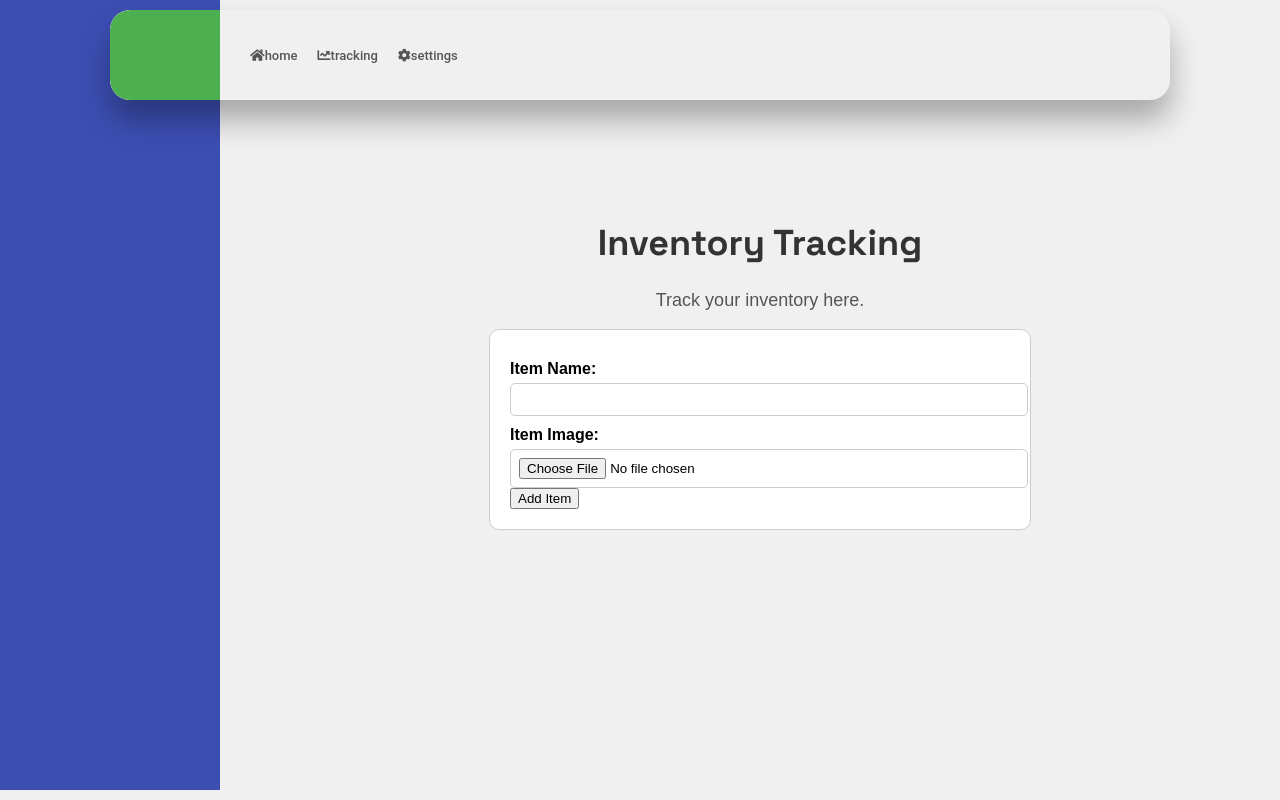
After one commit to ScytheDEM/Inventory-Management-System, a PHP site: page /tracking.html in a window 1280 px wide. The commit adds this page. Run offline with PHP 8.4, Linux system fonts and the light colour scheme.

Commit message:
Inventory Tracking Added - Alpha 24-06-24

```diff
--- /dev/null
+++ b/data/username1.txt
@@ -0,0 +1,2 @@
+The funny|uploads/username1/665e850da2bca604e753b64f_Screenshot 2024-06-04 at 1.07.02 pm.jpeg
+Thest|uploads/username1/6668ebdd40fca45eecc70a63_Screenshot 2024-06-12 at 10.28.35 am.png
--- a/logins.txt
+++ b/logins.txt
@@ -1,2 +1,5 @@
 username1,password1
 username2,password2
+games,password1
+foodeatingfatty,password1
+grdtfyguhilgjfdfvdsfdhjulyjfdgfsghjkll,password1
--- /dev/null
+++ b/logout.php
@@ -0,0 +1,5 @@
+<?php
+session_start();
+session_destroy();
+header('Location: login.html');
+?>
--- /dev/null
+++ b/tracking.css
@@ -0,0 +1,192 @@
+body {
+    font-family: Arial, sans-serif; /* set the font family for the body */
+    margin: 0; /* remove margin */
+    padding: 0; /* remove padding */
+    background-color: #f0f0f0; /* background color for the body */
+}
+
+nav {
+    background-color: #f0f0f0; /* background color for the navigation bar */
+    border-radius: 20px; /* add border-radius for the curved design */
+    margin-bottom: 20px; /* add margin at the bottom */
+    overflow: hidden; /* prevents child elements from protruding */
+    padding: 10px; /* padding for the navigation bar */
+    position: fixed; /* fixed positioning so it stays visible when scrolling */
+    top: 10px; /* position the navigation bar 10px from the top */
+    left: 50%; /* position the navigation bar horizontally at the center */
+    transform: translateX(-50%); /* move the navigation bar back by half of its width */
+    width: calc(100% - 240px); /* adjust navigation bar width to accommodate sidebar */
+    z-index: 2; /* ensure navigation bar is above the sidebar */
+    box-shadow: 0 20px 30px rgba(0, 0, 0, 0.3); /* add a big shadow */
+    display: flex; /* add this line */
+    align-items: center; /* add this line */
+}
+
+#green-square {
+    position: absolute; /* position absolute for positioning within the navigation bar */
+    top: 0; /* position the green square at the top */
+    left: 0; /* position the green square at the left edge */
+    background-color: #4CAF50; /* green color for the branding */
+    width: 110px; /* width of the green square */
+    height: 100%; /* height of the navigation bar */
+    border-radius: 20px 0 0 20px; /* adjust border radius to match the navigation bar */
+    z-index: 1; /* ensure it's above the content */
+}
+
+nav ul {
+    list-style-type: none; /* remove the default list style */
+    margin: 0; /* remove margin */
+    padding: 0; /* remove padding */
+    display: flex; /* make the navigation items align horizontally */
+    margin-left: 120px; /* add margin to the left to move the navigation items past the green part */
+    align-items: center; /* add this line */
+    height: 100%; /* add this line */
+}
+
+nav ul li {
+    padding: 10px; /* add padding to the navigation items */
+}
+
+nav ul li:first-child {
+    margin-left: 0; /* reset the margin for the first navigation item */
+}
+
+nav ul li a {
+    text-decoration: none; /* remove underline from links */
+    color: #555; /* text color */
+    display: flex; /* align text and icon horizontally */
+    align-items: center; /* center items vertically */
+    font-size: 13px; /* increase font size */
+    font-family: 'Roboto', sans-serif; /* change font to Roboto */
+    font-weight: 500; /* add some weight to the font */
+    position: relative; /* add this line */
+}
+
+.nav-button:hover::after {
+    content: ''; /* empty content */
+    position: absolute; /* position the pseudo-element absolutely */
+    top: 50%; /* position it at the vertical center */
+    left: 50%; /* position it at the horizontal center */
+    transform: translate(-50%, -50%); /* move it back by half of its width and height */
+    width: calc(100% + 20px); /* adjust width to cover the button with some padding */
+    height: calc(100% + 10px); /* adjust height to cover the button with some padding */
+    background-color: rgba(255, 255, 255, 0.2); /* transparent white background */
+    border-radius: 20px; /* rounded corners */
+    animation: glow 1s infinite alternate; /* animation for glowing effect */
+}
+
+@keyframes glow {
+    from {
+        box-shadow: 0 0 10px 2px #4CAF50; /* initial glow color */
+    }
+    to {
+        box-shadow: 0 0 20px 6px #4CAF50; /* final glow color */
+    }
+}
+
+.auth-buttons {
+    margin-left: auto; /* push the buttons to the right */
+    padding-left: 1100px; /* add padding to the left */
+}
+
+#content {
+    padding: 20px; /* add padding */
+    margin-left: 240px; /* adjust content margin to accommodate sidebar */
+}
+
+.auth-buttons a {
+    color: #555; /* text color */
+    text-decoration: none; /* remove underline from links */
+    padding: 10px 20px; /* add padding */
+    border-radius: 20px; /* rounded corners */
+    background-color: #4CAF50; /* background color for the buttons */
+}
+
+.auth-buttons a:hover {
+    background-color: #45a049; /* background color on hover */
+}
+
+.sidebar {
+    background-color: rgb(60, 78, 178); /* sidebar color */
+    width: 220px; /* sidebar width */
+    height: calc(100vh - 10px); /* full height of the viewport minus 10px for the navigation bar */
+    position: fixed; /* fixed positioning so it stays visible when scrolling */
+    top: 0; /* position the sidebar at the top */
+    left: 0; /* position the sidebar at the left */
+    z-index: 1; /* ensure sidebar is behind the navigation bar */
+}
+
+.tracking-content {
+    text-align: center; /* center align the text */
+    margin-top: 200px; /* adjust the top margin to move the text down */
+    opacity: 0; /* initially hide the text */
+    animation: fadeIn 1s forwards; /* apply fade-in animation */
+}
+
+@keyframes fadeIn {
+    from {
+        opacity: 0; /* start with opacity 0 */
+    }
+    to {
+        opacity: 1; /* end with opacity 1 */
+    }
+}
+
+.tracking-content h1 {
+    font-family: "Space Grotesk", sans-serif; /* use Space Grotesk font */
+    font-size: 36px; /* adjust the font size as needed */
+    color: #333; /* text color */
+    font-weight: bold; /* font weight */
+}
+
+.tracking-content p {
+    color: #555; /* text color */
+    font-size: 18px; /* font size */
+    margin-top: 20px; /* margin at the top */
+}
+
+/* Additional styles for the form */
+#inventory-form {
+    text-align: left;
+    margin: auto;
+    width: 50%;
+    padding: 20px;
+    border: 1px solid #ccc;
+    border-radius: 10px;
+    background-color: #fff;
+}
+
+#inventory-form label {
+    font-weight: bold;
+    display: block;
+    margin-top: 10px;
+}
+
+#inventory-form input[type="text"],
+#inventory-form input[type="file"] {
+    width: 100%;
+    padding: 8px;
+    margin-top: 5px;
+    border-radius: 5px;
+    border: 1px solid #ccc;
+}
+
+#inventory-form input[type="submit"] {
+    margin-top: 20px;
+    padding: 10px 20px;
+    border: none;
+    border-radius: 5px;
+    background-color: #4CAF50;
+    color: #fff;
+    cursor: pointer;
+}
+
+#inventory-form input[type="submit"]:hover {
+    background-color: #45a049;
+}
+
+.inventory-item img {
+    max-width: 100%; /* Responsive image */
+    height: auto; /* Maintain aspect ratio */
+    border-radius: 4px; /* Slight rounding */
+}
--- /dev/null
+++ b/tracking.html
@@ -0,0 +1,77 @@
+<!DOCTYPE html>
+<html lang="en">
+  <head>
+    <meta charset="UTF-8" />
+    <meta name="viewport" content="width=device-width, initial-scale=1.0" />
+    <title>Invtrack - Tracking</title>
+    <link rel="stylesheet" href="tracking.css" />
+    <link
+      rel="stylesheet"
+      href="https://cdnjs.cloudflare.com/ajax/libs/font-awesome/5.15.4/css/all.min.css"
+    />
+    <link rel="stylesheet" href="sidebar.css" />
+    <link
+      rel="stylesheet"
+      href="https://fonts.googleapis.com/css2?family=Space+Grotesk:wght@300..700&display=swap"
+    />
+  </head>
+  <body>
+    <div class="sidebar"></div>
+
+    <nav>
+      <div id="green-square"></div>
+      <ul>
+        <li>
+          <a href="home.html" id="home" class="nav-button"
+            ><i class="fas fa-home icon"></i>home</a
+          >
+        </li>
+        <li>
+          <a href="tracking.html" id="tracking" class="nav-button"
+            ><i class="fas fa-chart-line icon"></i>tracking</a
+          >
+        </li>
+        <li>
+          <a href="settings.html" id="settings" class="nav-button"
+            ><i class="fas fa-cog icon"></i>settings</a
+          >
+        </li>
+        <li class="auth-buttons">
+          <span id="auth-status">
+            <a id="signin" href="login.html" class="nav-button">Sign In</a>
+          </span>
+        </li>
+      </ul>
+    </nav>
+
+    <div id="content">
+      <div class="tracking-content">
+        <h1>Inventory Tracking</h1>
+        <p>Track your inventory here.</p>
+
+        <form
+          id="inventory-form"
+          action="upload.php"
+          method="post"
+          enctype="multipart/form-data"
+        >
+          <label for="item_name">Item Name:</label>
+          <input type="text" id="item_name" name="item_name" required />
+          <label for="item_image">Item Image:</label>
+          <input
+            type="file"
+            id="item_image"
+            name="item_image"
+            accept="image/*"
+            required
+          />
+          <button type="submit">Add Item</button>
+        </form>
+
+        <div id="inventory-list"></div>
+      </div>
+    </div>
+
+    <script src="tracking.js"></script>
+  </body>
+</html>
--- /dev/null
+++ b/tracking.js
@@ -0,0 +1,48 @@
+document.addEventListener('DOMContentLoaded', function() {
+    // check if the user is logged in
+    const isLoggedIn = localStorage.getItem('isLoggedIn');
+
+    // select the sign-in/sign-out button and the auth status span
+    const signInButton = document.getElementById('signin');
+    const authStatus = document.getElementById('auth-status');
+
+    // if the user is logged in, change the button text to Sign Out and display the username
+    if (isLoggedIn === 'true') {
+        const username = localStorage.getItem('username');
+        signInButton.textContent = 'Sign Out';
+        signInButton.href = 'logout.html'; // set href to logout.html
+
+        // display the username in the navigation bar
+        const usernameDisplay = document.createElement('span');
+        usernameDisplay.id = 'username-display';
+        usernameDisplay.textContent = `logged in as ${username}`;
+        authStatus.appendChild(usernameDisplay);
+
+        // load and display the inventory items
+        fetchInventoryItems(username);
+    }
+
+    // function to fetch and display inventory items
+    function fetchInventoryItems(username) {
+        fetch(`data/${username}.txt`) // fetch inventory data for the given username
+            .then(response => response.text()) // convert the response to text
+            .then(data => {
+                const inventoryList = document.getElementById('inventory-list');
+                const items = data.trim().split('\n'); // split the data into individual items
+
+                items.forEach(item => {
+                    const [name, imagePath] = item.split('|'); // split each item into name and image path
+                    const itemElement = document.createElement('div'); // create a div element for each item
+                    itemElement.className = 'inventory-item'; // set the class name for styling
+                    itemElement.innerHTML = `
+                        <h3>${name}</h3>
+                        <img src="${imagePath}" alt="${name}" />
+                    `; // set the inner HTML of the item element with name and image
+                    inventoryList.appendChild(itemElement); // append the item element to the inventory list
+                });
+            })
+            .catch(error => {
+                console.error('error fetching inventory items:', error); // log any errors that occur during fetching
+            });
+    }
+});
```
Also changed, not shown: home.html (+10 -38 lines), home.js (+32 -16 lines), login.html (+3 -6 lines), login.js (+37 -28 lines), login.php (+44 -36 lines), logout.html (added, +15 -0 lines), upload.php (added, +63 -0 lines).
